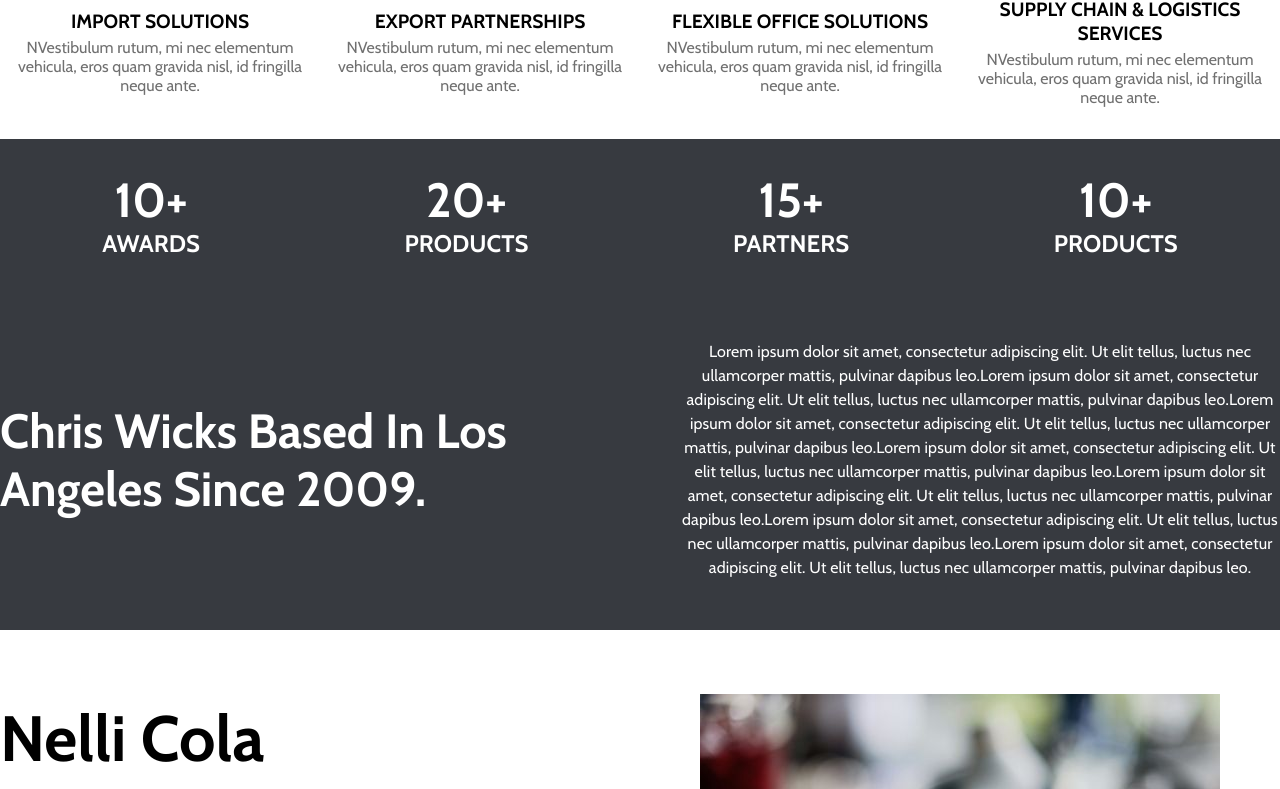
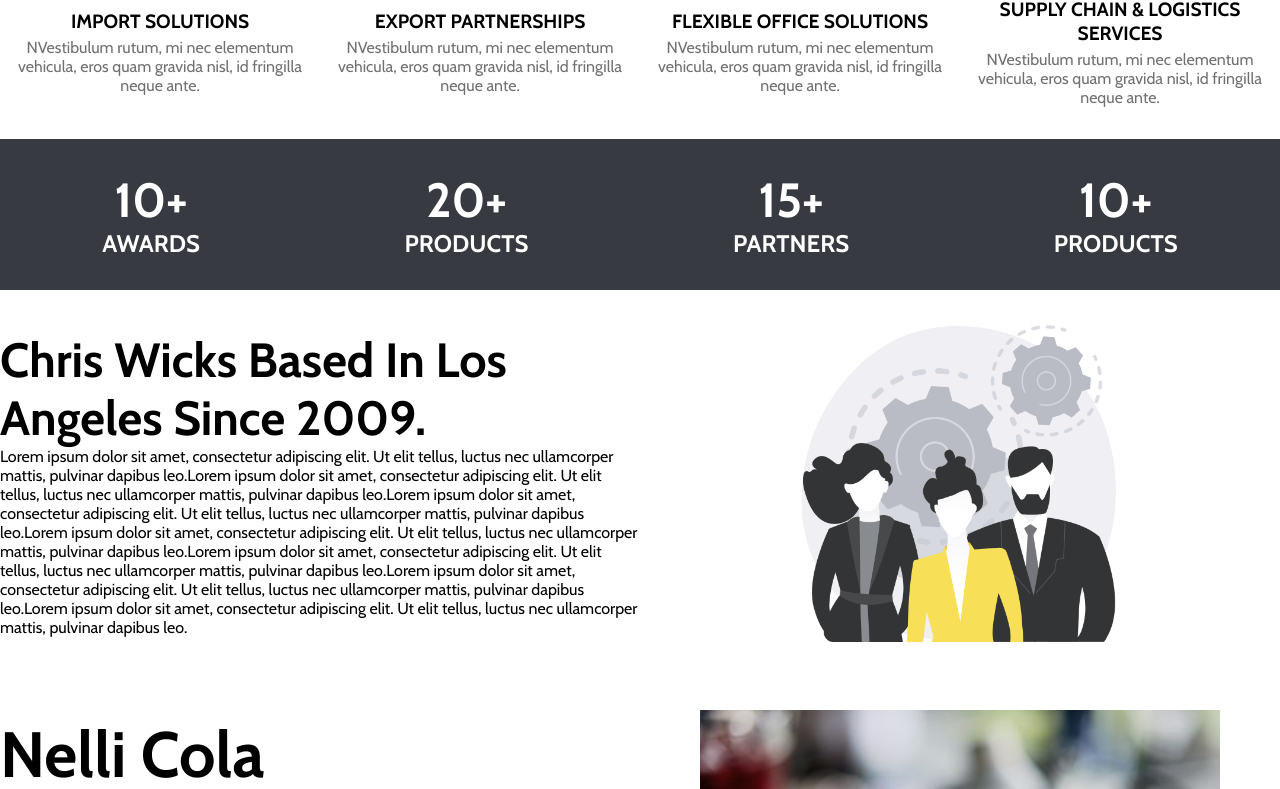
Before and after one commit to baayesh/Delmore, a React (Create React App) app: page / in a window 1280 px wide. Shown: the part 598-1387 px from the top of the page. Built offline with nearby package versions, Linux system fonts and the light colour scheme.

Commit message:
Design About us section

```diff
--- a/src/components/about.js
+++ /dev/null
@@ -1,34 +0,0 @@
-import React from "react";
-import "../styles/about.css";
-
-const About = () => {
-  return (
-    <div className="about-container">
-      <div className="row row-space-between top-padding">
-        <div className="about-title">
-          <h5>Chris Wicks Based In Los Angeles Since 2009.</h5>
-        </div>
-        <div className="about-description">
-          <p>
-              Lorem ipsum dolor sit amet, consectetur adipiscing elit. Ut elit
-              tellus, luctus nec ullamcorper mattis, pulvinar dapibus leo.Lorem
-              ipsum dolor sit amet, consectetur adipiscing elit. Ut elit tellus,
-              luctus nec ullamcorper mattis, pulvinar dapibus leo.Lorem ipsum dolor
-              sit amet, consectetur adipiscing elit. Ut elit tellus, luctus nec
-              ullamcorper mattis, pulvinar dapibus leo.Lorem ipsum dolor sit amet,
-              consectetur adipiscing elit. Ut elit tellus, luctus nec ullamcorper
-              mattis, pulvinar dapibus leo.Lorem ipsum dolor sit amet, consectetur
-              adipiscing elit. Ut elit tellus, luctus nec ullamcorper mattis,
-              pulvinar dapibus leo.Lorem ipsum dolor sit amet, consectetur
-              adipiscing elit. Ut elit tellus, luctus nec ullamcorper mattis,
-              pulvinar dapibus leo.Lorem ipsum dolor sit amet, consectetur
-              adipiscing elit. Ut elit tellus, luctus nec ullamcorper mattis,
-              pulvinar dapibus leo.
-          </p>
-        </div>
-      </div>
-    </div>
-  );
-};
-
-export default About;
--- /dev/null
+++ b/src/components/home/about.js
@@ -0,0 +1,38 @@
+import React from "react";
+import "../../styles/home.css";
+import aboutus from '../../assets/Home/A-us.png';
+
+const About = () => {
+  return (
+    <div className="about-container">
+      <div className="row container about__container ">
+        <div className="about-title column about__text__container">
+          <h5 className="heading">
+            Chris Wicks Based In Los Angeles Since 2009.
+          </h5>
+          <p className="paragraph">
+            Lorem ipsum dolor sit amet, consectetur adipiscing elit. Ut elit
+            tellus, luctus nec ullamcorper mattis, pulvinar dapibus leo.Lorem
+            ipsum dolor sit amet, consectetur adipiscing elit. Ut elit tellus,
+            luctus nec ullamcorper mattis, pulvinar dapibus leo.Lorem ipsum
+            dolor sit amet, consectetur adipiscing elit. Ut elit tellus, luctus
+            nec ullamcorper mattis, pulvinar dapibus leo.Lorem ipsum dolor sit
+            amet, consectetur adipiscing elit. Ut elit tellus, luctus nec
+            ullamcorper mattis, pulvinar dapibus leo.Lorem ipsum dolor sit amet,
+            consectetur adipiscing elit. Ut elit tellus, luctus nec ullamcorper
+            mattis, pulvinar dapibus leo.Lorem ipsum dolor sit amet, consectetur
+            adipiscing elit. Ut elit tellus, luctus nec ullamcorper mattis,
+            pulvinar dapibus leo.Lorem ipsum dolor sit amet, consectetur
+            adipiscing elit. Ut elit tellus, luctus nec ullamcorper mattis,
+            pulvinar dapibus leo.
+          </p>
+        </div>
+        <div className="about__image__container">
+          <img src={aboutus} alt="about us" />
+        </div>
+      </div>
+    </div>
+  );
+};
+
+export default About;
--- /dev/null
+++ b/src/components/home/awards.js
@@ -0,0 +1,12 @@
+import React from 'react';
+import '../../styles/home.css'
+
+const Awards = () => {
+  return (
+    <section>
+
+    </section>
+  )
+}
+
+export default Awards
--- a/src/pages/home.js
+++ b/src/pages/home.js
@@ -4,7 +4,7 @@ import Hero from "../components/hero";
 import Services from "../components/services";
 import USP from "../components/usp";
 import Counter from "../components/counter";
-import About from "../components/about";
+import About from "../components/home/about";
 import Products from "../components/products";
 import Getintouch from "../components/getintouch";
 import Footer from "../components/footer";
@@ -13,6 +13,7 @@ import { MdEmail } from "react-icons/md";
 import { IoLogoWhatsapp } from "react-icons/io";
 import { FaPhone } from "react-icons/fa6";
 import Testimonials from "../components/testimonials";
+import Awards from "../components/home/awards";
 
 const Home = () => {
   return (
@@ -33,6 +34,7 @@ const Home = () => {
       <Services />
       <Counter />
       <About />
+      <Awards />
       <USP />
       <Products />
       <Getintouch />
--- a/src/styles/about.css
+++ /dev/null
@@ -1,34 +0,0 @@
-.about-container{
-    background-color: #373A40;
-}
-
-.top-padding{
-   padding: 2em 0em;
-
-}
-.row-space-between{
-    justify-content: space-between !important;
-}
-
-.about-title{
-    flex: 1;
-    margin-right: 5em;
-
-}
-.about-title h5{
-    font-family: 'cabin', sans-serif;
-    color: #ffffff;
-    font-size: 3rem;
-    text-align: left;
-}
-
-.about-description{
-    flex: 1;
-}
-
-.about-description p{
-    font-family: 'cabin', sans-serif;
-    color: #ffffff;
-    letter-spacing: 0.01rem;
-    line-height: 1.5;
-}
--- a/src/styles/home.css
+++ b/src/styles/home.css
@@ -56,6 +56,11 @@
   display: flex;
   flex-direction: column;
 }
+
+.container{
+  max-width: 1440px;
+  margin: 0em auto;
+}
 /* Predefined - texts */
 .heading {
   font-family: "cabin", sans-serif;
@@ -100,6 +105,40 @@
 
   margin: 0;
 }
+
+/* About Us - Section 3 */
+.about__container{
+  margin-top: 2em !important;
+}
+
+.about__image__container{
+  flex: 2;
+
+}
+
+.about__text__container{
+  flex: 2;
+}
+
+.about__text__container h5{
+ text-align: left;
+}
+
+.about__text__container p{
+  text-align: left;
+ }
+
+.about__image__container img{
+  max-width: 20em;
+}
+
+
+
+
+
+/* Licence certificate and awards - Section -4 */
+
+
 /* Contact Us(Get in Touch) - Section 7 */
 .get-in-touch-container {
   background: linear-gradient(to bottom, #80ff00, #006600);
```
Also changed, not shown: src/assets/Home/A-us.png (added).
